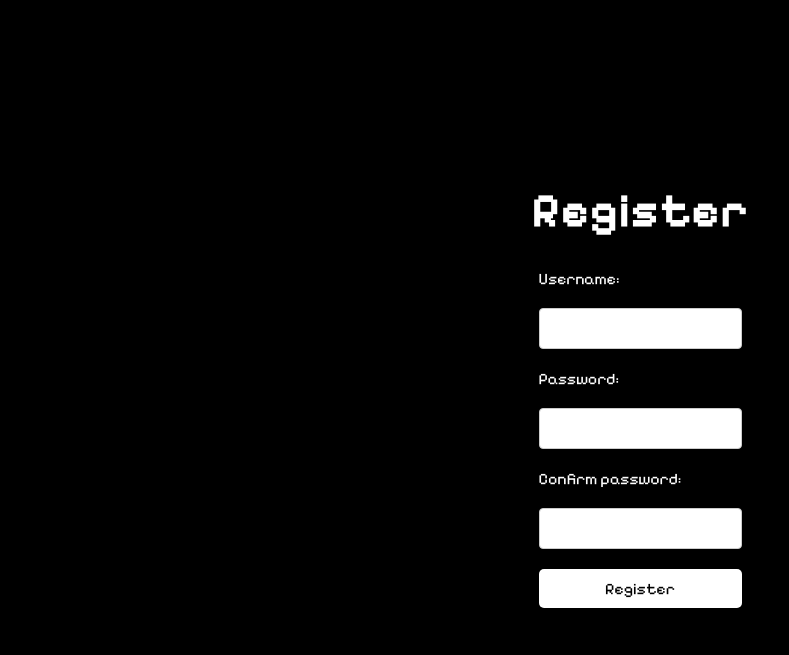
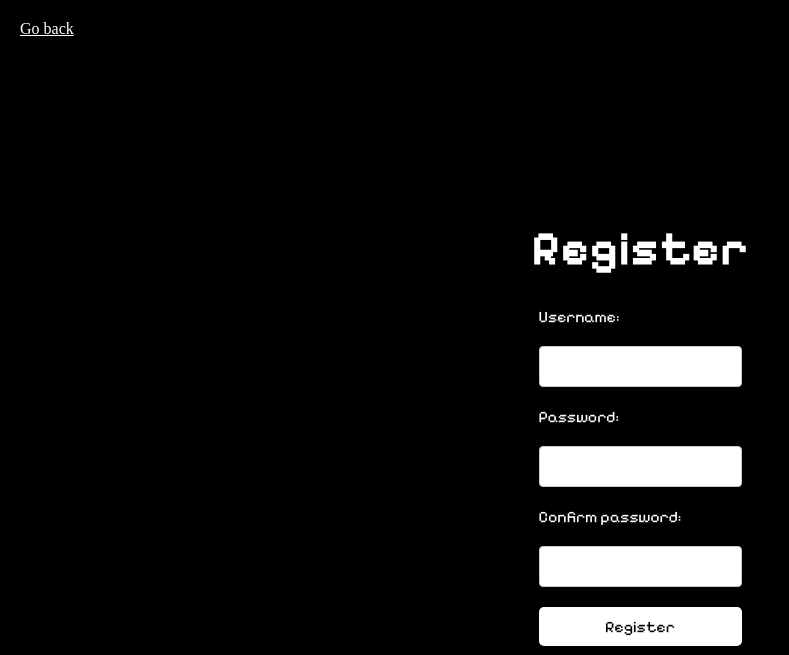
Before and after one commit to Jackan95/CV, a Flask app: page /register in a window 1280 px wide. Shown: the top 655 px of the page, without its empty margins (0-789 px from the left). Before the commit the page ends 608 px from the top, so only its background shows below. Run offline with Flask 3, Linux system fonts and the light colour scheme.

Commit message:
go back and more in readme

```diff
--- a/templates/register.html
+++ b/templates/register.html
@@ -10,6 +10,12 @@
     <link rel="stylesheet" href="{{ url_for('static', filename='css/styles.css') }}">
 </head>
 <body>
+    <nav>
+      <ul>
+
+          <li><a href="/login">Go back</a></li>
+      </ul>
+  </nav>
 
 
 
```
Also changed, not shown: instance/site.db, readme.md.
